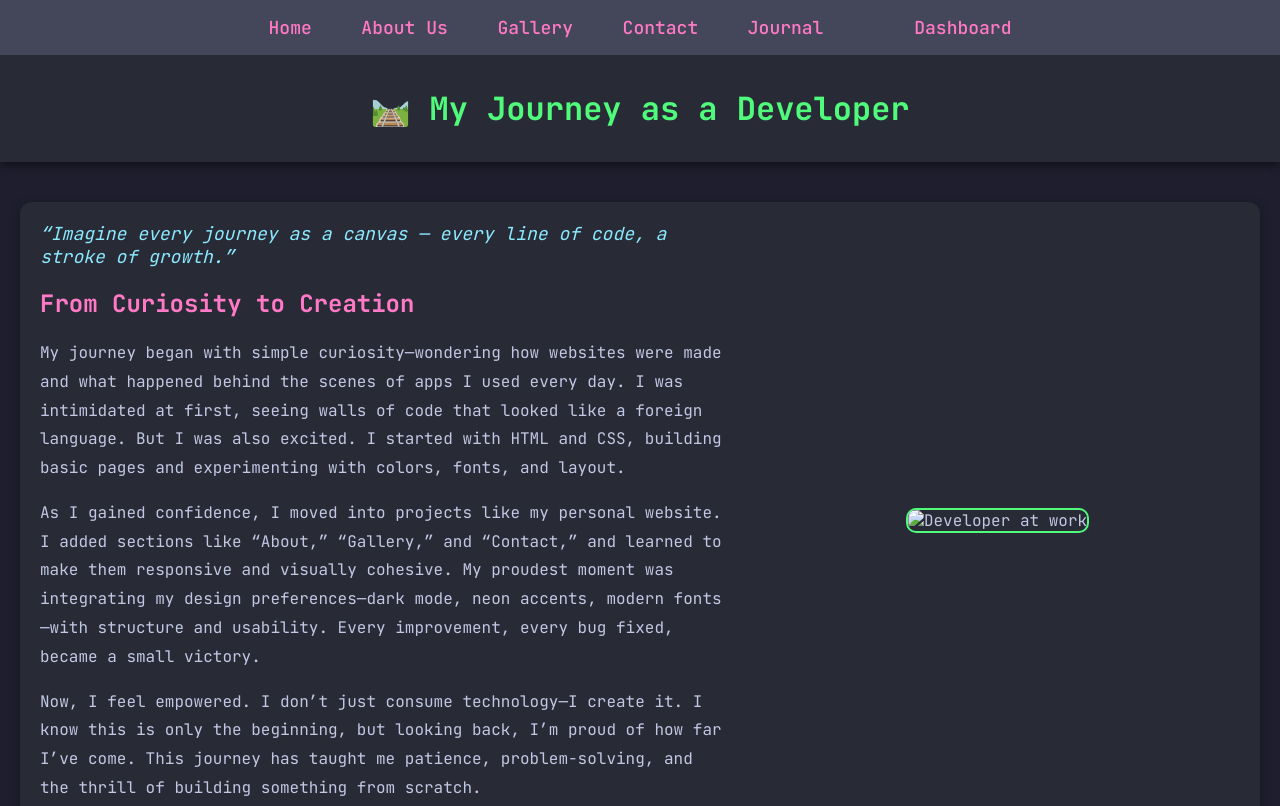
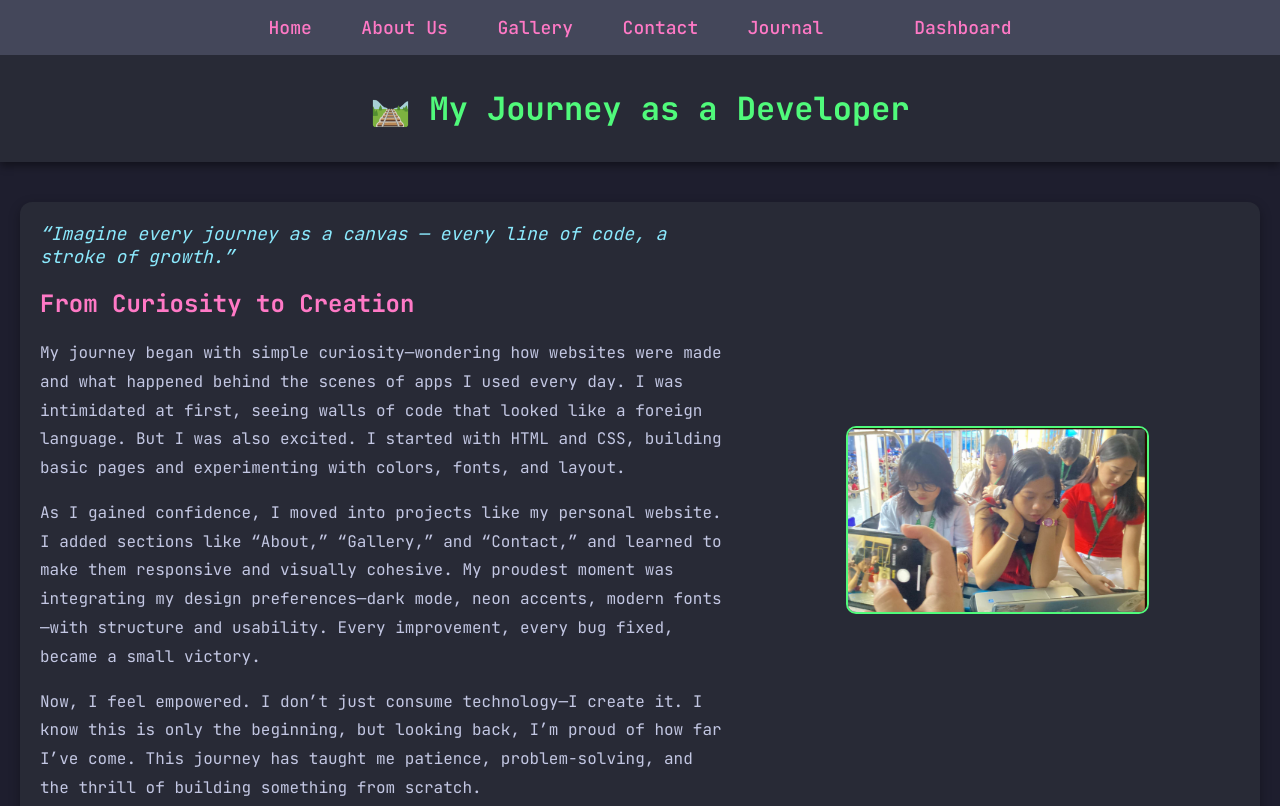
Before and after one commit to AduJazmenenicolegambalan/Gambalan-Website, a plain HTML site: page journal.html in a window 1280 px wide. Shown: the top 806 px of the page. Drawn offline with Linux system fonts and the light colour scheme.

Commit message:
Update journal.html

```diff
--- a/journal.html
+++ b/journal.html
@@ -151,7 +151,7 @@
       </p>
     </div>
     <div class="journal-image">
-      <img src="images/journalpic1.png" alt="Developer at work">
+      <img src="image/journalpic1.png" alt="Developer at work">
     </div>
   </section>
 
```
